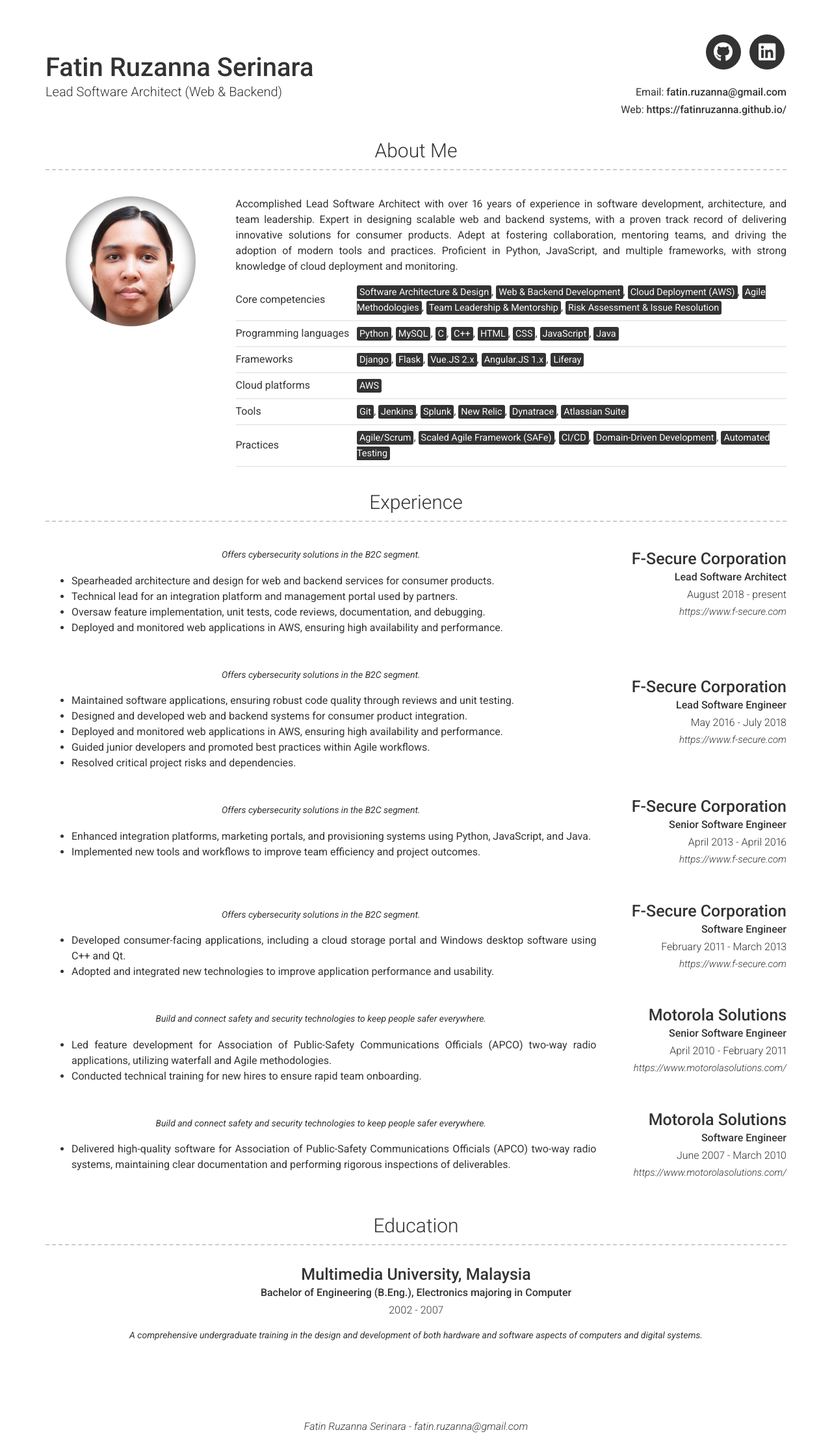
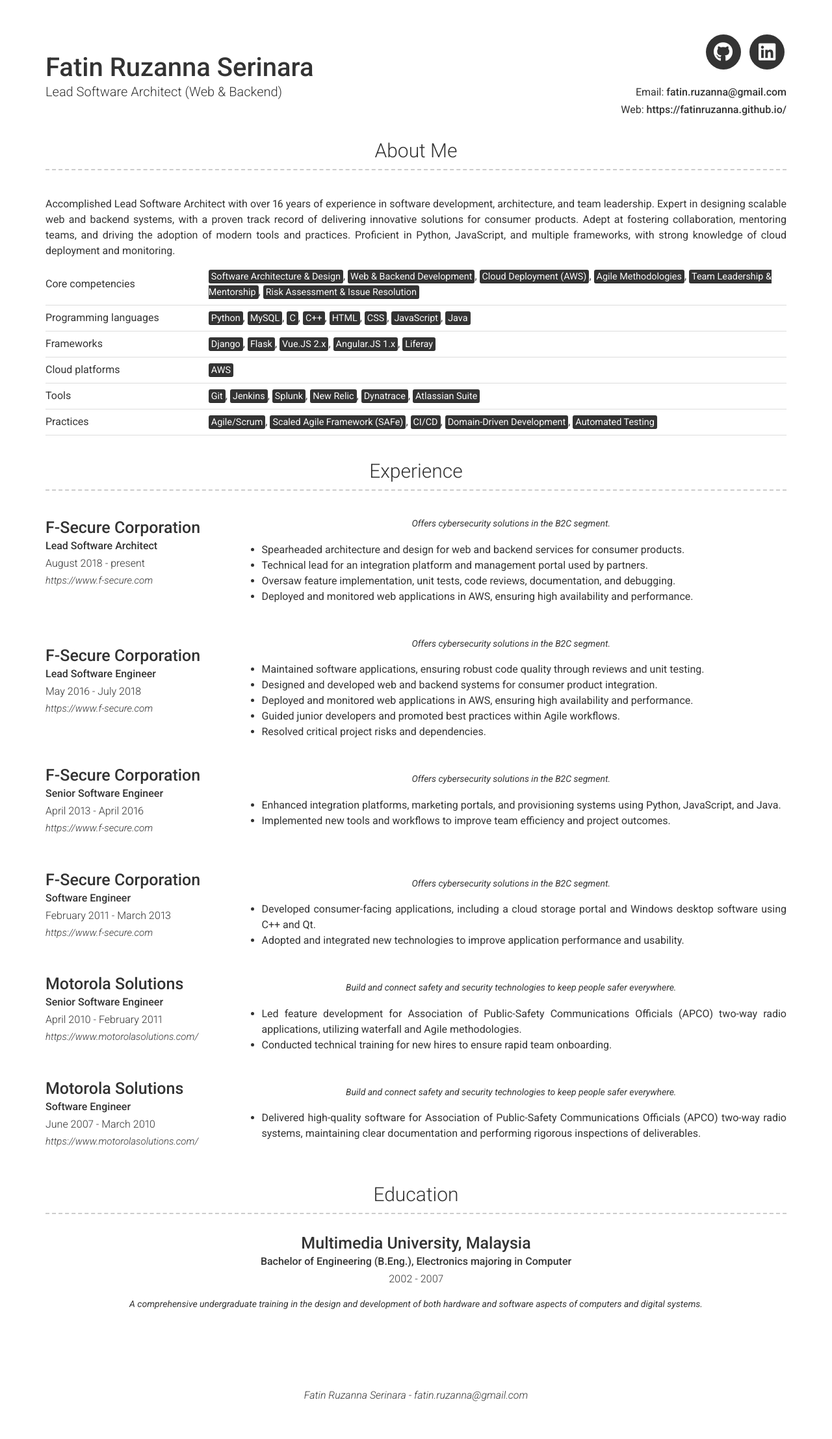
Before and after one commit to fatinruzanna/fatinruzanna.github.io, a Jekyll site: the page built from index.md, in a window 1280 px wide. Shown: the whole page at 65% size. Built offline with Jekyll 4.4.1, drawn with Linux system fonts in a browser that asks for light colours; nearby versions of some CDN libraries; after the commit the page ends 2166 px from its top, so only the background shows below that.

Commit message:
Remove photo and update layout

```diff
--- a/_config.yml
+++ b/_config.yml
@@ -50,7 +50,7 @@ github_username:  fatinruzanna
 
 # About Section
 # about_title: About Me (Use this to override about section title)
-about_profile_image: images/profile.jpg
+# about_profile_image: images/profile.jpg
 about_content: | # this will include new lines to allow paragraphs
   Accomplished Lead Software Architect with over 16 years of experience in software development, architecture, and team leadership. Expert in designing scalable web and backend systems, with a proven track record of delivering innovative solutions for consumer products. Adept at fostering collaboration, mentoring teams, and driving the adoption of modern tools and practices. Proficient in Python, JavaScript, and multiple frameworks, with strong knowledge of cloud deployment and monitoring.
 
@@ -124,7 +124,7 @@ content:
   - title: Experience
     layout: list
     content:
-      - layout: right
+      - layout: left
         title: F-Secure Corporation
         sub_title: Lead Software Architect
         caption: August 2018 - present
@@ -136,7 +136,7 @@ content:
           - Technical lead for an integration platform and management portal used by partners.
           - Oversaw feature implementation, unit tests, code reviews, documentation, and debugging.
           - Deployed and monitored web applications in AWS, ensuring high availability and performance.
-      - layout: right
+      - layout: left
         title: F-Secure Corporation
         sub_title: Lead Software Engineer
         caption: May 2016 - July 2018
@@ -149,7 +149,7 @@ content:
           - Deployed and monitored web applications in AWS, ensuring high availability and performance.
           - Guided junior developers and promoted best practices within Agile workflows.
           - Resolved critical project risks and dependencies.
-      - layout: right
+      - layout: left
         title: F-Secure Corporation
         sub_title: Senior Software Engineer
         caption: April 2013 - April 2016
@@ -159,7 +159,7 @@ content:
         description: | # this will include new lines to allow paragraphs
           - Enhanced integration platforms, marketing portals, and provisioning systems using Python, JavaScript, and Java.
           - Implemented new tools and workflows to improve team efficiency and project outcomes.
-      - layout: right
+      - layout: left
         title: F-Secure Corporation
         sub_title: Software Engineer
         caption: February 2011 - March 2013
@@ -169,7 +169,7 @@ content:
         description: | # this will include new lines to allow paragraphs
           - Developed consumer-facing applications, including a cloud storage portal and Windows desktop software using C++ and Qt.
           - Adopted and integrated new technologies to improve application performance and usability.
-      - layout: right
+      - layout: left
         title: Motorola Solutions
         sub_title: Senior Software Engineer
         caption: April 2010 - February 2011
@@ -179,7 +179,7 @@ content:
         description: | # this will include new lines to allow paragraphs
           - Led feature development for Association of Public-Safety Communications Officials (APCO) two-way radio applications, utilizing waterfall and Agile methodologies.
           - Conducted technical training for new hires to ensure rapid team onboarding.
-      - layout: right
+      - layout: left
         title: Motorola Solutions
         sub_title: Software Engineer
         caption: June 2007 - March 2010
```
